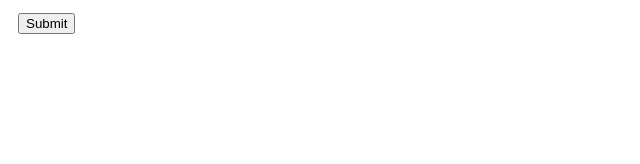
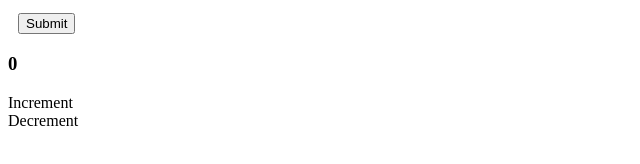
Before and after one commit to NaveedFarouq/angularForms, an Angular app: page / in a window 1280 px wide. Shown: the part 304-468 px from the top of the page, without its empty margins (0-640 px from the left). Built offline with nearby package versions, Linux system fonts and the light colour scheme.

Commit message:
mouse events

```diff
--- a/src/app/app.component.html
+++ b/src/app/app.component.html
@@ -4,3 +4,20 @@
     <app-flight-form></app-flight-form>
   </div>
 </div>
+
+<!-- mouse events -->
+<div class="container">
+  <div class="row">
+    <h3 class="text-center">
+      {{counter}}
+    </h3>
+    <div class="buttons">
+        <div class="btn btn-primary" (click)="increment()">
+            Increment
+         </div>
+        <div class="btn btn-danger" (click)="decrement()">
+          Decrement
+        </div>
+    </div>
+  </div>
+</div>
--- a/src/app/app.component.ts
+++ b/src/app/app.component.ts
@@ -6,5 +6,17 @@ import { Component } from '@angular/core';
   styleUrls: ['./app.component.css']
 })
 export class AppComponent {
-  title = 'angularForm';
+
+  counter = 0;
+
+  increment() {
+    this.counter++
+  }
+
+  decrement() {
+    // ifcounter is less than or equal to zero then let it be zero
+    // else decrement the value
+    this.counter <= 0 ? (this.counter = 0) : this.counter--;
+  }
+
 }
--- a/src/app/flight-form/flight-form.component.html
+++ b/src/app/flight-form/flight-form.component.html
@@ -80,7 +80,7 @@
 </form>
 
 <!-- submite button -->
-<form #flightForm="ngForm" (ngSubmit)="handleSubmit()">
+<form #flightForm="ngForm" (ngSubmit)="handleSubmit()" >
     <div class="form-group" style="margin-top: 15px">
       <button class="btn btn-primary btn-block" [disabled]="!flightForm.form.valid">
         Submit
```
